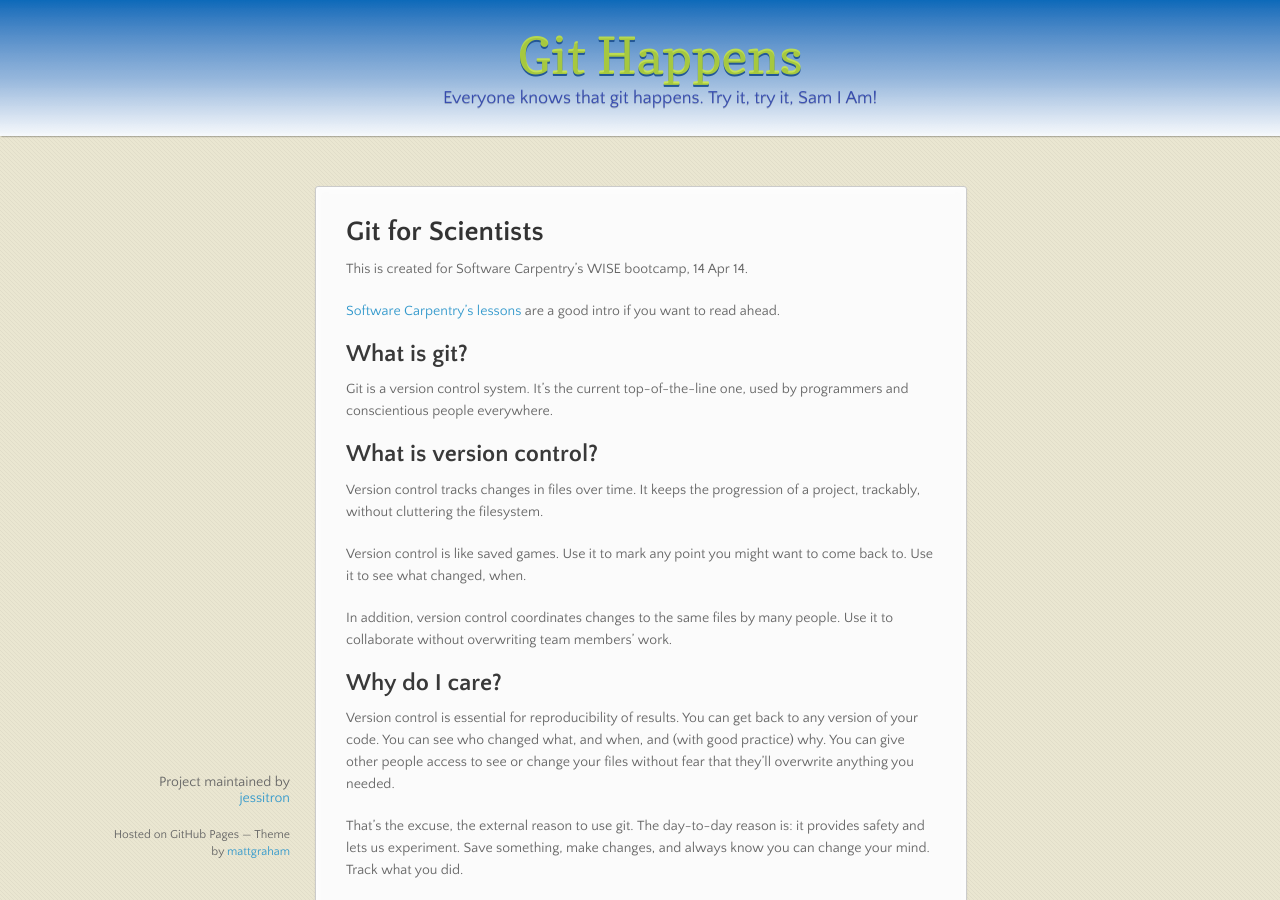
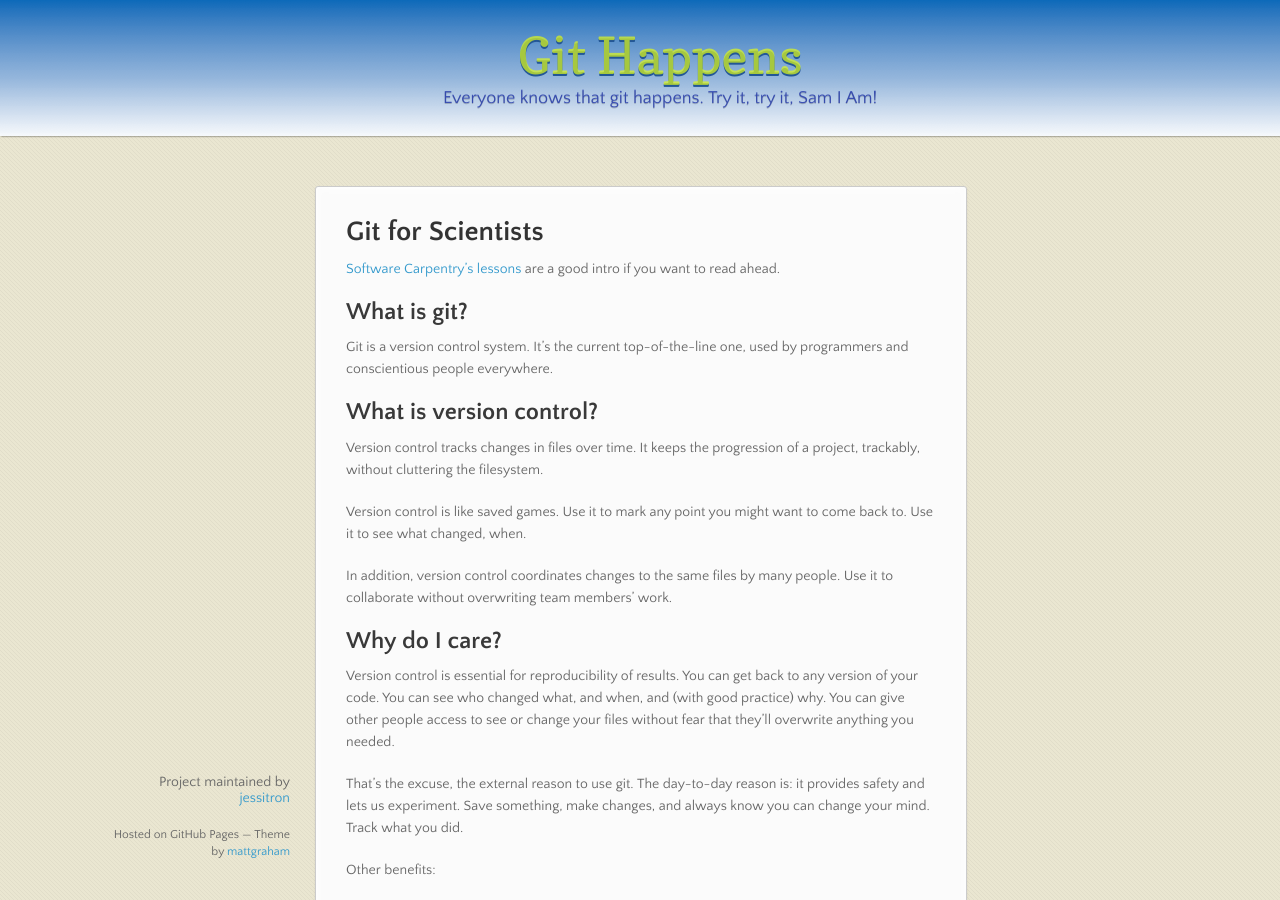
Before and after one commit to jessitron/git-happens, a Jekyll site: the page built from scientists/index.md, in a window 1280 px wide and 900 px high. Built offline with Jekyll 4.4.1, drawn with Linux system fonts in a browser that asks for light colours; nearby versions of some CDN libraries.

Commit message:
Remove reference to April bootcamp, for August one.

```diff
--- a/scientists/index.md
+++ b/scientists/index.md
@@ -4,8 +4,6 @@
 ---
 
 # Git for Scientists
-
-This is created for Software Carpentry's WISE bootcamp, 14 Apr 14.
 
 [Software Carpentry's
 lessons](http://swcarpentry.github.io/2014-04-14-wise/novice/git/)
```
Also changed, not shown: other parts of scientists/index.md (+3 -0 lines).
